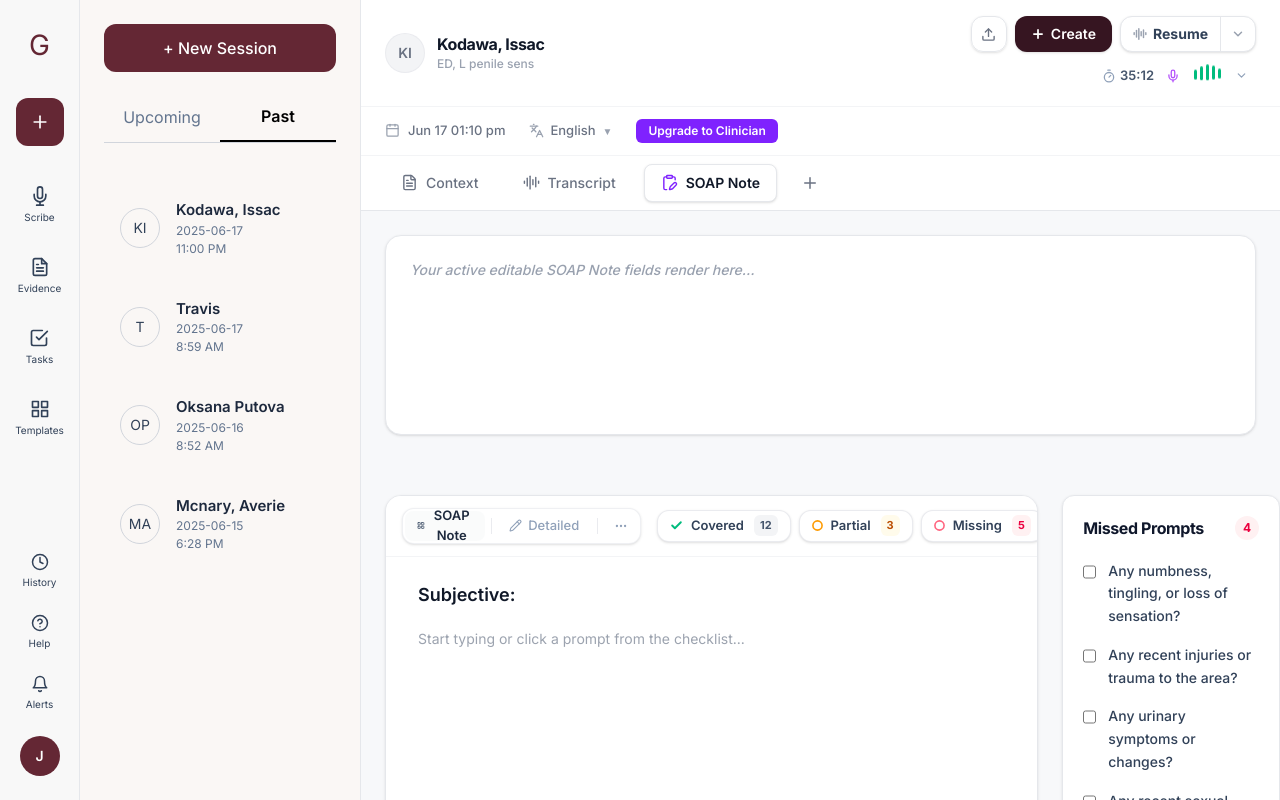
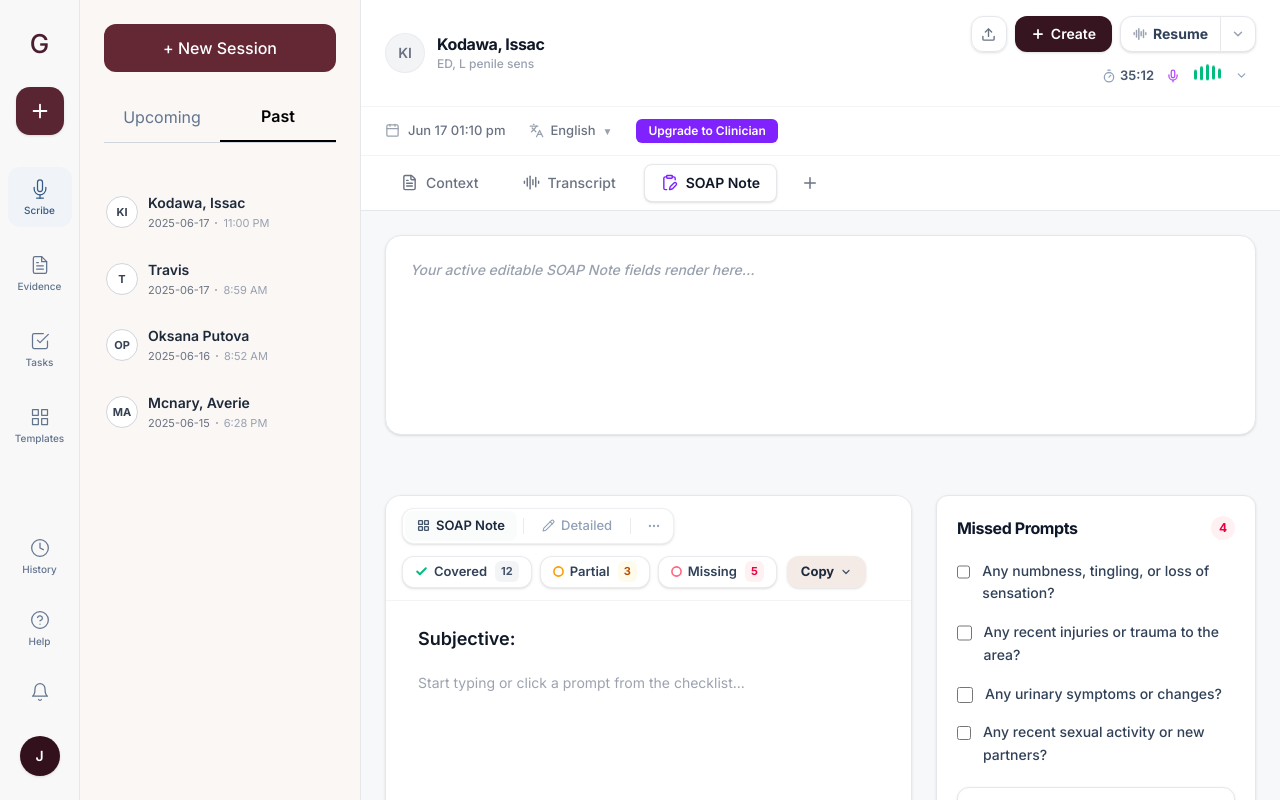
Before and after one commit to Ishwarya-GnapiTech/Medical-Scribe-FE, a React (Vite) app: page / in a window 1280 px wide. Built offline with nearby package versions, Linux system fonts and the light colour scheme; the HTML template or start-up script is replaced by a standard one.

Commit message:
feat: updated sidebar components and integrated center panel toolbars

```diff
--- a/src/components/Sidebar/SessionItem.tsx
+++ b/src/components/Sidebar/SessionItem.tsx
@@ -3,6 +3,8 @@ type Props = {
   patientName: string;
   date: string;
   time: string;
+  isSelected?: boolean;
+  onClick?: () => void;
 };
 
 const SessionItem = ({
@@ -10,51 +12,38 @@ const SessionItem = ({
   patientName,
   date,
   time,
+  isSelected,
+  onClick,
 }: Props) => {
   return (
     <div
-      className="
-      flex
-      items-center
-      gap-4
-      px-3
-      py-4
-      rounded-xl
-      cursor-pointer
-      hover:bg-[#F4ECEC]
-      transition-all
-      duration-200
-      "
+      onClick={onClick}
+      className={`
+        flex items-center gap-2.5 p-2.5 rounded-lg cursor-pointer transition-all duration-200
+        ${isSelected ? "bg-white shadow-sm" : "hover:bg-[#F6EFEF] hover:shadow-sm"}
+      `}
     >
-      <div
-        className="
-        w-10
-        h-10
-        rounded-full
-        border
-        border-gray-300
-        flex
-        items-center
-        justify-center
-        text-slate-700
-        text-sm
-        "
-      >
+      <div className={`
+        w-8 h-8 rounded-full border flex flex-shrink-0 items-center justify-center text-[11px] font-bold
+        ${isSelected ? "border-gray-400 bg-gray-50" : "border-gray-300 bg-white text-gray-700"}
+      `}>
         {initials}
       </div>
 
-      <div>
-        <h3 className="font-semibold text-[15px] text-slate-800">
+      <div className="flex-1 min-w-0">
+        <h3 className="font-semibold text-gray-800 text-sm truncate">
           {patientName}
         </h3>
 
-        <p className="text-[12px] text-slate-500">
-          {date}
-        </p>
-
-        <p className="text-[12px] text-slate-500">
-          {time}
-        </p>
+        <div className="flex items-center gap-1.5 mt-0.5">
+          <p className="text-[11px] text-gray-500 whitespace-nowrap">
+            {date}
+          </p>
+          <span className="w-0.5 h-0.5 rounded-full bg-gray-400"></span>
+          <p className="text-[11px] text-gray-400 whitespace-nowrap">
+            {time}
+          </p>
+        </div>
       </div>
     </div>
   );
--- a/src/components/Sidebar/SessionList.tsx
+++ b/src/components/Sidebar/SessionList.tsx
@@ -10,11 +10,13 @@ type Session = {
 
 type Props = {
   sessions: Session[];
+  selectedSessionId?: number;
+  onSelectSession?: (session: Session) => void;
 };
 
-const SessionList = ({ sessions }: Props) => {
+const SessionList = ({ sessions, selectedSessionId, onSelectSession }: Props) => {
   return (
-    <div className="mt-4 flex flex-col gap-2 px-3">
+    <div className="mt-4 flex flex-col gap-2">
       {sessions.map((session) => (
         <SessionItem
           key={session.id}
@@ -22,6 +24,8 @@ const SessionList = ({ sessions }: Props) => {
           patientName={session.patientName}
           date={session.date}
           time={session.time}
+          isSelected={session.id === selectedSessionId}
+          onClick={() => onSelectSession?.(session)}
         />
       ))}
     </div>
--- a/src/components/Sidebar/Sidebar.tsx
+++ b/src/components/Sidebar/Sidebar.tsx
@@ -3,7 +3,21 @@ import SidebarNav from "./SidebarNav";
 import SessionList from "./SessionList";
 import { sessions } from "./mockData";
 
-const Sidebar = () => {
+type Session = {
+  id: number;
+  initials: string;
+  patientName: string;
+  date: string;
+  time: string;
+};
+
+type Props = {
+  selectedSessionId?: number;
+  onSelectSession?: (session: Session) => void;
+  width?: number;
+};
+
+const Sidebar = ({ selectedSessionId, onSelectSession, width = 280 }: Props) => {
   const [tab, setTab] = useState("past");
 
   const filteredSessions = sessions.filter(
@@ -15,7 +29,7 @@ const Sidebar = () => {
 
       <SidebarNav />
 
-      <div className="w-[280px] bg-[#FAF7F5] flex flex-col overflow-hidden">
+      <div style={{ width: `${width}px` }} className="bg-[#FAF7F5] flex flex-col overflow-hidden transition-none">
 
         {/* New Session */}
         <div className="p-6">
@@ -74,7 +88,11 @@ const Sidebar = () => {
         </div>
 
         <div className="flex-1 overflow-y-auto px-4 pb-20">
-          <SessionList sessions={filteredSessions} />
+          <SessionList
+            sessions={filteredSessions}
+            selectedSessionId={selectedSessionId}
+            onSelectSession={onSelectSession}
+          />
         </div>
 
       </div>
--- a/src/components/Sidebar/SidebarNav.tsx
+++ b/src/components/Sidebar/SidebarNav.tsx
@@ -10,27 +10,27 @@ import {
 } from "react-icons/fi";
 
 const topNavItems = [
-  { icon: FiMic, label: "Scribe" },
-  { icon: FiFileText, label: "Evidence" },
-  { icon: FiCheckSquare, label: "Tasks" },
-  { icon: FiGrid, label: "Templates" },
+  { icon: FiMic, label: "Scribe", active: true },
+  { icon: FiFileText, label: "Evidence", active: false },
+  { icon: FiCheckSquare, label: "Tasks", active: false },
+  { icon: FiGrid, label: "Templates", active: false },
 ];
 
 const bottomNavItems = [
   { icon: FiClock, label: "History" },
   { icon: FiHelpCircle, label: "Help" },
-  { icon: FiBell, label: "Alerts" },
+  { icon: FiBell, label: "" }, // No label for alerts
 ];
 
 const SidebarNav = () => {
   return (
-    <div className="w-[80px] h-screen bg-[#F8F8F8] border-r border-gray-200 flex flex-col justify-between items-center py-6">
+    <div className="w-[80px] h-full bg-[#F8F8F8] border-r border-gray-200 flex flex-col items-center py-6 shrink-0 overflow-y-auto no-scrollbar">
 
       {/* Top */}
-      <div className="flex flex-col items-center">
+      <div className="flex flex-col items-center w-full">
 
         {/* Logo */}
-        <div className="text-[28px] font-light text-[#642734] mb-8">
+        <div className="text-[26px] font-medium text-[#4B1D31] mb-6">
           G
         </div>
 
@@ -39,39 +39,36 @@ const SidebarNav = () => {
           className="
           w-12
           h-12
-          rounded-xl
-          bg-[#642734]
+          rounded-[14px]
+          bg-[#5A2533]
           text-white
           flex
           items-center
           justify-center
-          mb-10
-          hover:bg-[#53202B]
+          mb-8
+          hover:bg-[#431B26]
           transition
+          shadow-sm
           "
         >
-          <FiPlus size={20} />
+          <FiPlus size={22} strokeWidth={2} />
         </button>
 
         {/* Main Nav */}
-        <div className="flex flex-col items-center gap-8">
+        <div className="flex flex-col items-center gap-4 w-full">
           {topNavItems.map((item, index) => {
             const Icon = item.icon;
 
             return (
               <button
                 key={index}
-                className="
-                flex
-                flex-col
-                items-center
-                text-slate-700
-                hover:text-[#642734]
-                transition
-                "
+                className={`
+                flex flex-col items-center justify-center w-[64px] rounded-xl py-3 transition gap-1.5
+                ${item.active ? 'text-[#365A84] bg-[#F0F4F8]' : 'text-slate-500 hover:text-[#5A2533] hover:bg-gray-100'}
+                `}
               >
-                <Icon size={20} />
-                <span className="text-[10px] mt-1">
+                <Icon size={20} strokeWidth={1.5} />
+                <span className="text-[10px] font-medium leading-none">
                   {item.label}
                 </span>
               </button>
@@ -81,7 +78,7 @@ const SidebarNav = () => {
       </div>
 
       {/* Bottom */}
-      <div className="flex flex-col items-center gap-6">
+      <div className="flex flex-col items-center gap-4 w-full mt-auto pt-8">
 
         {bottomNavItems.map((item, index) => {
           const Icon = item.icon;
@@ -89,19 +86,17 @@ const SidebarNav = () => {
           return (
             <button
               key={index}
-              className="
-              flex
-              flex-col
-              items-center
-              text-slate-700
-              hover:text-[#642734]
-              transition
-              "
+              className={`
+              flex flex-col items-center justify-center w-[64px] rounded-xl py-2.5 text-slate-500 hover:text-[#5A2533] hover:bg-gray-100 transition
+              ${item.label ? 'gap-1.5' : ''}
+              `}
             >
-              <Icon size={18} />
-              <span className="text-[10px] mt-1">
-                {item.label}
-              </span>
+              <Icon size={20} strokeWidth={1.5} />
+              {item.label && (
+                <span className="text-[10px] font-medium leading-none">
+                  {item.label}
+                </span>
+              )}
             </button>
           );
         })}
@@ -111,13 +106,15 @@ const SidebarNav = () => {
           w-10
           h-10
           rounded-full
-          bg-[#642734]
+          bg-[#33111C]
           text-white
           flex
           items-center
           justify-center
           text-sm
           font-semibold
+          shadow-sm
+          mt-2
           "
         >
           J
--- a/src/components/centerPanel/SoapToolbar.tsx
+++ b/src/components/centerPanel/SoapToolbar.tsx
@@ -41,10 +41,10 @@ const SoapToolbar: React.FC = () => {
   };
 
   return (
-    <div className="flex items-center justify-between w-full px-4 py-3 bg-white border-b border-gray-100 select-none">
+    <div className="flex flex-wrap items-center justify-between w-full px-4 py-3 bg-white border-b border-gray-100 select-none gap-3">
 
       {/* LEFT SIDE: Everything Unified Into One Single Outer Box */}
-      <div className="flex items-center border border-gray-200/60 rounded-xl p-0.5 bg-white shadow-sm h-9">
+      <div className="flex flex-shrink-0 items-center border border-gray-200/60 rounded-xl p-0.5 bg-white shadow-sm h-9">
         {/* SOAP Note Active Tab */}
         <button className="flex items-center gap-1.5 px-3 h-full text-[13px] font-semibold text-slate-800 bg-gray-50/80 rounded-lg">
           <LayoutGrid size={13} className="text-slate-600 stroke-[2.5]" />
@@ -70,17 +70,17 @@ const SoapToolbar: React.FC = () => {
       </div>
 
       {/* RIGHT SIDE: Horizontal Status Badges and Copy Action button with perfect clearance gap */}
-      <div className="flex items-center gap-2 pl-4">
+      <div className="flex flex-wrap items-center gap-2">
 
         {/* Covered Tag */}
         <button
           onClick={() => handleBadgeAction("covered")}
-          className={`flex items-center gap-2 px-3 h-8 bg-white border rounded-xl text-[13px] font-semibold transition-all shadow-sm cursor-pointer ${
+          className={`flex items-center gap-1.5 px-2.5 sm:px-3 h-8 bg-white border rounded-xl text-[12px] sm:text-[13px] font-semibold transition-all shadow-sm cursor-pointer ${
             activeFilter === "covered" ? "border-emerald-500 bg-emerald-50/10 text-slate-900" : "border-gray-200/80 text-slate-700 hover:bg-slate-50"
           }`}
         >
           <Check size={13} className="text-emerald-500 stroke-[3.5]" />
-          <span className="text-slate-700">Covered</span>
+          <span className="text-slate-700 hidden sm:inline">Covered</span>
           <span className="bg-gray-100 text-slate-600 px-1.5 py-0.5 rounded-md text-[11px] font-bold ml-0.5 min-w-[18px] text-center">
             {counts.covered}
           </span>
@@ -89,12 +89,12 @@ const SoapToolbar: React.FC = () => {
         {/* Partial Tag */}
         <button
           onClick={() => handleBadgeAction("partial")}
-          className={`flex items-center gap-2 px-3 h-8 bg-white border rounded-xl text-[13px] font-semibold transition-all shadow-sm cursor-pointer ${
+          className={`flex items-center gap-1.5 px-2.5 sm:px-3 h-8 bg-white border rounded-xl text-[12px] sm:text-[13px] font-semibold transition-all shadow-sm cursor-pointer ${
             activeFilter === "partial" ? "border-amber-500 bg-amber-50/10 text-slate-900" : "border-gray-200/80 text-slate-700 hover:bg-slate-50"
           }`}
         >
           <Circle size={11} className="text-amber-500 stroke-[3.5]" />
-          <span className="text-slate-700">Partial</span>
+          <span className="text-slate-700 hidden sm:inline">Partial</span>
           <span className="bg-amber-50 text-amber-700 px-1.5 py-0.5 rounded-md text-[11px] font-bold ml-0.5 min-w-[18px] text-center">
             {counts.partial}
           </span>
@@ -103,19 +103,19 @@ const SoapToolbar: React.FC = () => {
         {/* Missing Tag */}
         <button
           onClick={() => handleBadgeAction("missing")}
-          className={`flex items-center gap-2 px-3 h-8 bg-white border rounded-xl text-[13px] font-semibold transition-all shadow-sm cursor-pointer ${
+          className={`flex items-center gap-1.5 px-2.5 sm:px-3 h-8 bg-white border rounded-xl text-[12px] sm:text-[13px] font-semibold transition-all shadow-sm cursor-pointer ${
             activeFilter === "missing" ? "border-rose-400 bg-rose-50/10 text-slate-900" : "border-gray-200/80 text-slate-700 hover:bg-slate-50"
           }`}
         >
           <Circle size={11} className="text-rose-400 stroke-[3.5]" />
-          <span className="text-slate-700">Missing</span>
+          <span className="text-slate-700 hidden sm:inline">Missing</span>
           <span className="bg-rose-50 text-rose-600 px-1.5 py-0.5 rounded-md text-[11px] font-bold ml-0.5 min-w-[18px] text-center">
             {counts.missing}
           </span>
         </button>
 
         {/* Action Dropdown Menu Control */}
-        <div className="relative">
+        <div className="relative ml-auto sm:ml-0">
           <button
             onClick={() => setIsCopyOpen(!isCopyOpen)}
             className="flex items-center gap-1.5 px-3.5 h-8 bg-[#f5ebe6] text-slate-800 text-[13px] font-bold rounded-xl hover:bg-[#ebdcd4] transition-colors shadow-sm cursor-pointer ml-0.5"
--- a/src/pages/SoapNotePage.tsx
+++ b/src/pages/SoapNotePage.tsx
@@ -1,3 +1,5 @@
+import { useState, useRef } from "react";
+import { Menu, X } from "lucide-react";
 import Sidebar from "../components/Sidebar/Sidebar";
 import PatientHeader from "../components/header/PatientHeader";
 import NavigationTabs from "../components/header/NavigationTabs";
@@ -8,32 +10,102 @@ import PromptInput from "../components/centerPanel/PromptInput";
 import MissedPrompts from "../components/rightSidebar/MissedPrompts";
 import CoverageChecklist from "../components/rightSidebar/CoverageChecklist";
 
+type Session = {
+  id: number;
+  initials: string;
+  patientName: string;
+  date: string;
+  time: string;
+};
+
 const SoapNotePage = () => {
+  const [selectedSession, setSelectedSession] = useState<Session | null>(null);
+  const [sidebarWidth, setSidebarWidth] = useState(280);
+  const [isMobileSidebarOpen, setIsMobileSidebarOpen] = useState(false);
+  const isResizing = useRef(false);
+
+  const handleMouseDown = (e: React.MouseEvent) => {
+    e.preventDefault();
+    isResizing.current = true;
+    const startX = e.clientX;
+    const startWidth = sidebarWidth;
+
+    const handleMouseMove = (moveEvent: MouseEvent) => {
+      if (!isResizing.current) return;
+      const newWidth = Math.max(200, Math.min(600, startWidth + (moveEvent.clientX - startX)));
+      setSidebarWidth(newWidth);
+    };
+
+    const handleMouseUp = () => {
+      isResizing.current = false;
+      document.removeEventListener("mousemove", handleMouseMove);
+      document.removeEventListener("mouseup", handleMouseUp);
+    };
+
+    document.addEventListener("mousemove", handleMouseMove);
+    document.addEventListener("mouseup", handleMouseUp);
+  };
+
   return (
-    <div className="flex h-screen bg-[#F7F8FA]">
-      {/* LEFT SIDEBAR */}
-      <Sidebar />
+    <div className="flex h-screen bg-[#F7F8FA] overflow-hidden relative">
+
+      {/* MOBILE OVERLAY */}
+      {isMobileSidebarOpen && (
+        <div
+          className="fixed inset-0 bg-black/20 z-40 md:hidden"
+          onClick={() => setIsMobileSidebarOpen(false)}
+        />
+      )}
+
+      {/* LEFT SIDEBAR WITH RESIZER */}
+      <div className={`flex flex-shrink-0 absolute md:relative z-50 h-full bg-white transition-transform duration-300 ${isMobileSidebarOpen ? 'translate-x-0' : '-translate-x-full md:translate-x-0'}`}>
+        <Sidebar
+          selectedSessionId={selectedSession?.id}
+          onSelectSession={setSelectedSession}
+          width={sidebarWidth}
+        />
+        {/* Splitter Handle - Only visible on desktop */}
+        <div
+          onMouseDown={handleMouseDown}
+          className="hidden md:block w-1.5 hover:bg-gray-300 active:bg-gray-400 cursor-col-resize absolute right-0 top-0 bottom-0 z-10 transition-colors"
+        />
+      </div>
 
       {/* MAIN CONTENT AREA */}
-      <div className="flex-1 overflow-y-auto">
+      <div className="flex-1 flex flex-col min-w-0 overflow-y-auto">
+
+        {/* Mobile Header Toggle */}
+        <div className="md:hidden flex items-center justify-between bg-white px-4 py-3 border-b border-gray-200 sticky top-0 z-30">
+          <div className="text-xl font-bold text-[#4B1D31]">G</div>
+          <button
+            onClick={() => setIsMobileSidebarOpen(!isMobileSidebarOpen)}
+            className="p-2 bg-gray-100 rounded-lg text-gray-600"
+          >
+            {isMobileSidebarOpen ? <X size={20} /> : <Menu size={20} />}
+          </button>
+        </div>
+
         {/* Header */}
-        <PatientHeader />
+        <PatientHeader
+          initials={selectedSession?.initials}
+          patientName={selectedSession?.patientName}
+        />
 
         {/* Navigation Tabs */}
         <NavigationTabs />
 
         {/* Page Grid Workspace */}
-        <div className="px-6 py-5">
+        <div className="px-4 sm:px-6 py-5">
           {/* Status Bar */}
           <StatusBar />
 
           {/* Main Layout Workspace Grid */}
-          <div className="grid grid-cols-[75%_25%] gap-6 mt-4">
+          <div className="grid grid-cols-1 xl:grid-cols-[minmax(0,1fr)_320px] gap-6 mt-4">
 
             {/* LEFT WORKSPACE (SOAP Editor & Prompts) */}
-            <div className="flex flex-col">
+            <div className="flex flex-col min-w-0">
               {/* SOAP Editor Component Card */}
-              <div className="bg-white border border-gray-200 rounded-2xl shadow-sm overflow-hidden">
+              <div className="bg-white border border-gray-200 rounded-2xl shadow-sm overflow-hidden flex flex-col">
                 <SoapToolbar />
                 <SoapEditor />
               </div>
@@ -45,7 +117,7 @@ const SoapNotePage = () => {
             </div>
 
             {/* RIGHT SIDEBAR (Checklists & Live Prompts) */}
-            <div className="flex flex-col gap-6">
+            <div className="flex flex-col gap-6 w-full max-w-full xl:max-w-[320px] mx-auto">
               <MissedPrompts />
               <CoverageChecklist />
             </div>
```
Also changed, not shown: src/components/header/PatientHeader.tsx (+11 -6 lines).
